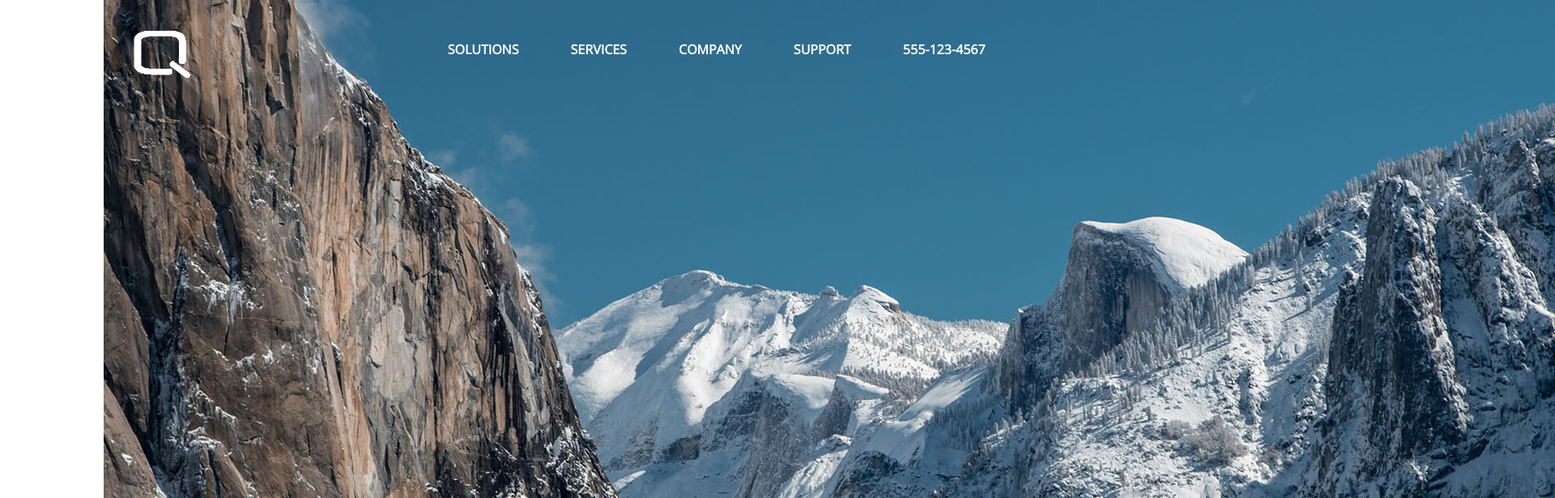
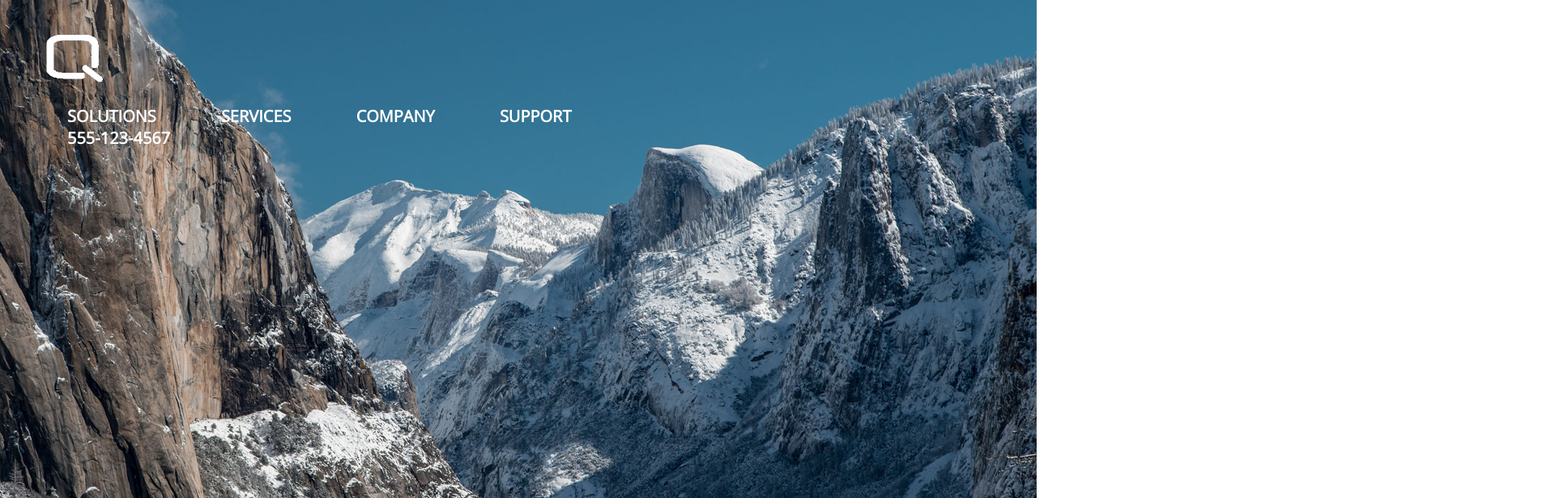
Before and after one commit to bur06/p3-burnett-marilyn, a plain HTML site: page index.html in a window 1280 px wide. Shown: the top 616 px of the page at 81% size, 1920 px wide, since content can reach past the window. Drawn offline with nearby package versions, Linux system fonts and the light colour scheme.

Commit message:
home pic sizing & nav formatting

```diff
--- a/css/stylesheet.css
+++ b/css/stylesheet.css
@@ -11,9 +11,10 @@ Universal Styling
 }
 
 .container {
-  max-width: 1025px;
+  max-width: 1920px;
   margin: 0 auto;
   min-height: 100vh;
+  object-fit: cover;
 }
 
 
@@ -32,7 +33,7 @@ main {
 
 header {
   position: absolute;
-  width: 120%;
+  width: 100%;
 }
 
 /*======================================
@@ -41,15 +42,16 @@ Menu Styling
 
 ======================================*/
 header {
-  max-width: 120%;
+  max-width: 100%;
   margin: 0 auto;
   z-index: 99;
-  padding: 30px;
+  padding: 35px;
 }
 
 .left-side {
   display: inline-block;
   width: 30%;
+  margin-left: 15px;
 }
 
 .right-side {
@@ -70,7 +72,8 @@ nav ul li {
 nav ul li a {
   text-decoration: none;
   color: white;
-  padding: 0px 30px;
+  padding: 0px 38px;
+  font-size: 20px;
   font-weight: bold;
   text-alignment: right;
 }
--- a/index.html
+++ b/index.html
@@ -17,9 +17,10 @@
   </head>
 
   <body>
-    <main class="container">
+    <main>
+      <div class="container">
         <header>
-        <div class="left-side"
+          <div class="left-side">
             <a href="index.html"><img src="images/ltrmark_white.gif" alt="Quarry Logo" width="80"/></a>
           </div>
 
@@ -34,8 +35,9 @@
           </nav>
         </header>
 
-      <img src="images/mtn_peak.jpg" alt="Mountains" title="Mountain Range">
+        <img src="images/mtn_peak.jpg" alt="Mountains" title="Mountain Range" width=100%>
 
+      </div>
     </main>
   </body>
 </html>
```
Lines whose indentation alone changed are shown as unchanged.
